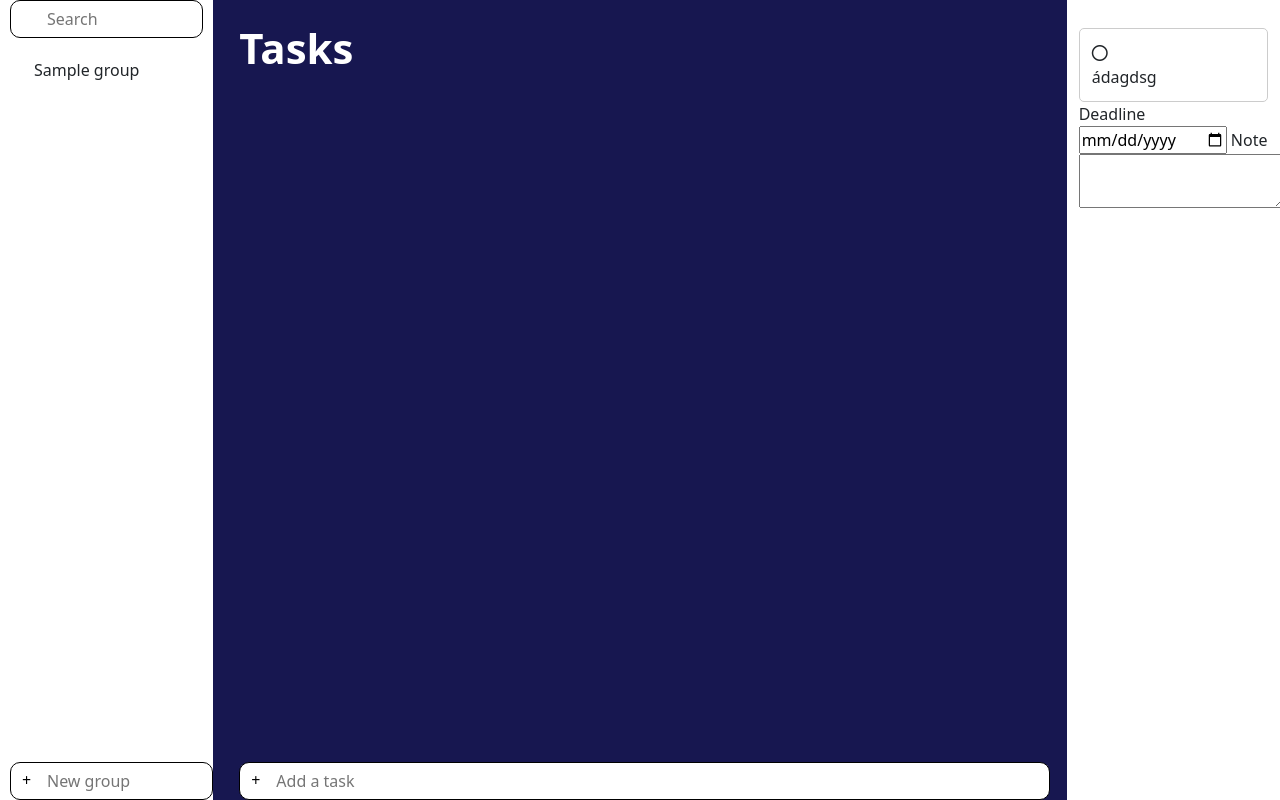
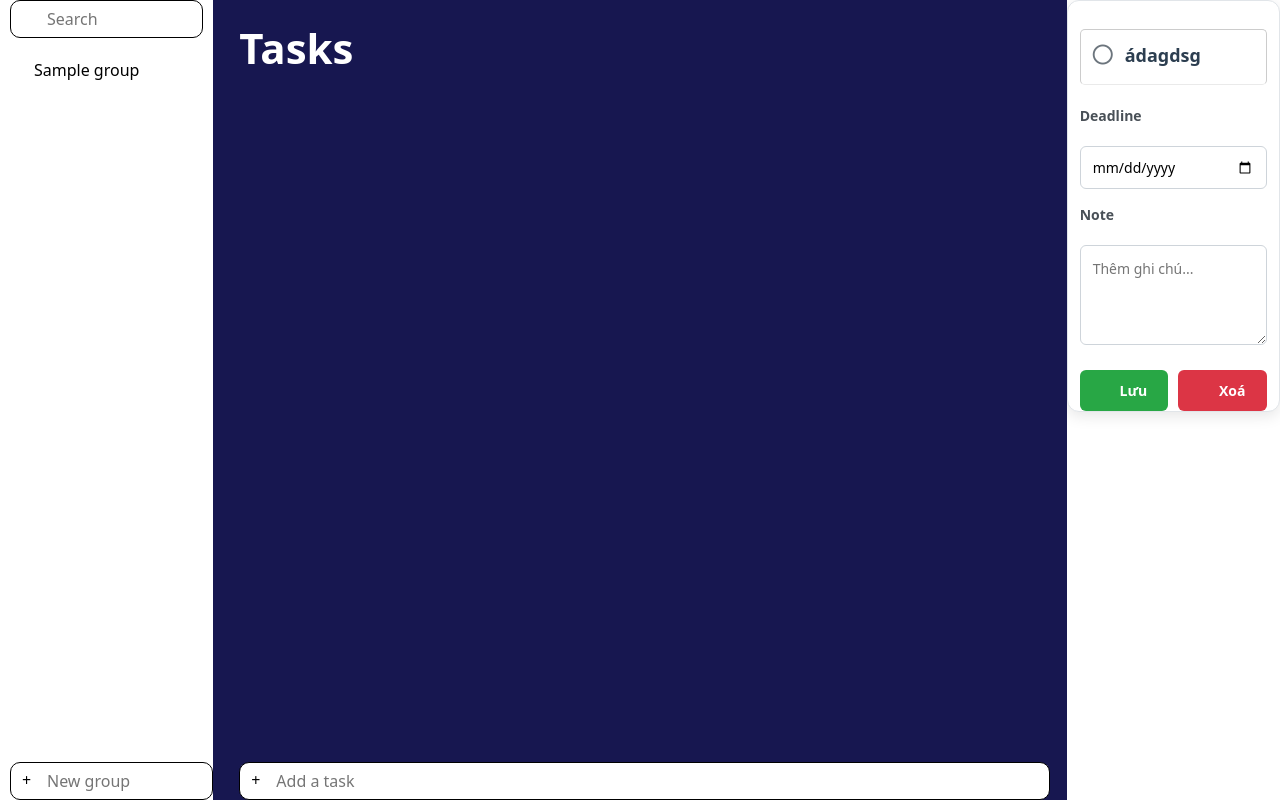
Before and after one commit to hoanhsang1/FocusFlow, a Django app: template learning_tools/all_app/to_do_list/templates/to_do_list/home.html in a window 1280 px wide. Run offline with Django 5.2, Linux system fonts and the light colour scheme; the template is opened without the code that fills it: most values are stand-ins (such as "Sample title", 1, 10 or a date in 2020); some libraries are stand-ins or nearby versions; some web fonts are replaced.

Commit message:
edit feature

```diff
--- a/learning_tools/all_app/to_do_list/static/to_do_list_css/home.css
+++ b/learning_tools/all_app/to_do_list/static/to_do_list_css/home.css
@@ -55,8 +55,28 @@
 
 .todolist_group-name {
     margin: 0;
-    padding: 8px 0 8px 24px;
-    position: relative
+    padding: 0;
+    position: relative;
+    border: none;
+    width: 100%;
+}
+
+.todolist_group-name input {
+    border: none;
+    width: 100%;
+    padding: 8px 24px;
+    background: transparent;
+}
+
+.todolist_group:hover .todolist_group-name input {
+    background-color: rgba(0, 0, 0, 0.1);
+    border-radius: 5px;
+    cursor: pointer;
+}
+
+.todolist_group-name input:hover {
+    background-color: rgba(0, 0, 0, 0.1);
+
 }
 
 .todolist_group-name:hover {
@@ -169,22 +189,135 @@
     padding: 20px 12px 0 12px;
 }
 
-.task_info .todolist_task {
-
+.task_info {
+    background: #fff;
+    border-radius: 12px;
+    padding: 20px 12px 0 12px;
+    box-shadow: 0 4px 15px rgba(0, 0, 0, 0.1);
+    border: 1px solid #e1e5e9;
 }
 
-.task_info {
-
+.task_info .todolist_task {
+    display: flex;
+    align-items: center;
+    margin-bottom: 20px;
+    padding-bottom: 15px;
+    border-bottom: 1px solid #eaeaea;
 }
 
-.task_info {
-
+.task_info .task_status {
+    margin-right: 12px;
+    cursor: pointer;
 }
 
-.task_info {
-
+.task_info .task_status i {
+    font-size: 20px;
+    color: #6c757d;
+    transition: color 0.3s ease;
 }
 
-.task_info input {
+.task_info .task_status:hover i {
+    color: #28a745;
+}
 
+.task_info .task_title {
+    font-size: 18px;
+    font-weight: 600;
+    color: #2c3e50;
 }
+
+.task_info form {
+    display: flex;
+    flex-direction: column;
+    gap: 15px;
+}
+
+.task_info label {
+    font-weight: 600;
+    color: #495057;
+    margin-bottom: 5px;
+    font-size: 14px;
+}
+
+.task_info input[type="date"] {
+    padding: 10px 12px;
+    border: 1px solid #ced4da;
+    border-radius: 6px;
+    font-size: 14px;
+    transition: border-color 0.3s ease, box-shadow 0.3s ease;
+}
+
+.task_info input[type="date"]:focus {
+    outline: none;
+    border-color: #4dabf7;
+    box-shadow: 0 0 0 3px rgba(77, 171, 247, 0.2);
+}
+
+.task_info textarea {
+    padding: 12px;
+    border: 1px solid #ced4da;
+    border-radius: 6px;
+    font-size: 14px;
+    min-height: 100px;
+    resize: vertical;
+    transition: border-color 0.3s ease, box-shadow 0.3s ease;
+    font-family: inherit;
+}
+
+.task_info textarea:focus {
+    outline: none;
+    border-color: #4dabf7;
+    box-shadow: 0 0 0 3px rgba(77, 171, 247, 0.2);
+}
+
+.task_info .form-buttons {
+    display: flex;
+    gap: 10px;
+    margin-top: 10px;
+}
+
+.task_info .btn {
+    flex: 1;
+    padding: 10px 15px;
+    border: none;
+    border-radius: 6px;
+    font-weight: 600;
+    font-size: 14px;
+    cursor: pointer;
+    transition: all 0.3s ease;
+    display: flex;
+    align-items: center;
+    justify-content: center;
+    gap: 8px;
+}
+
+.task_info .btn-save {
+    background-color: #28a745;
+    color: white;
+}
+
+.task_info .btn-save:hover {
+    background-color: #218838;
+    transform: translateY(-1px);
+    box-shadow: 0 4px 8px rgba(40, 167, 69, 0.3);
+}
+
+.task_info .btn-delete {
+    background-color: #dc3545;
+    color: white;
+}
+
+.task_info .btn-delete:hover {
+    background-color: #c82333;
+    transform: translateY(-1px);
+    box-shadow: 0 4px 8px rgba(220, 53, 69, 0.3);
+}
+
+.task_info .btn i {
+    font-size: 14px;
+}
+
+.taskInfo_title {
+    border: none;
+    margin-top: 8px;
+}
--- a/learning_tools/all_app/to_do_list/static/to_do_list_js/add_element.js
+++ b/learning_tools/all_app/to_do_list/static/to_do_list_js/add_element.js
@@ -19,7 +19,7 @@ function addGroup(event) {
         // Thêm group mới vào giao diện (dùng data trả về từ backend)
         const list = document.getElementById("group-list");
         list.innerHTML += `
-            <div class="todolist_group">
+            <div class="todolist_group" data-id="${data.id}>
                 <p class="todolist_group-name">${data.title}</p>
             </div>
         `;
@@ -29,6 +29,7 @@ function addGroup(event) {
     });
 }
 
+//adđ task
 function addTask(event) {
     event.preventDefault();
     const activeGroupId = document.getElementById('taskList').dataset.groupId;
@@ -48,7 +49,7 @@ function addTask(event) {
         const list = document.getElementById('taskList');
         list.innerHTML += `
             <div class="todolist_task">
-                    <div class="task_status" data-id=${data.task_id}>
+                    <div class="task_status" data-id=${data.id}>
                         <i class="fa-regular fa-circle"></i>
                     </div>
                     <div class="task_title">${data.title}</div>
@@ -66,55 +67,9 @@ function getCookie(name) {
         ?.split("=")[1];
 }
 
-// show task list when click group
-document.querySelectorAll(".todolist_group").forEach(item => {
-    item.addEventListener("click", function () {
-        let groupId = this.dataset.id;
-
-        // THÊM KIỂM TRA groupId:
-        if (groupId && groupId.trim() !== "") { // Đảm bảo groupId không rỗng hoặc chỉ khoảng trắng
-            document.getElementById('taskList').dataset.groupId = groupId;
-            // URL đã khớp với urls.py (có '/' cuối)
-            fetch(`/todolist/get_tasks/${groupId}/`)
-                .then(res => {
-                    if (!res.ok) { // Rất quan trọng: Xử lý lỗi HTTP status (ví dụ: 404, 500)
-                        return res.text().then(text => { // Lấy thông báo lỗi từ server nếu có
-                            throw new Error(`Server error: ${res.status} - ${text}`);
-                        });
-                    }
-                    return res.json(); // Chỉ parse JSON nếu phản hồi OK
-                })
-                .then(tasks => {
-                    let html = "";
-                    tasks.forEach(t => {
-                        const statusIcon = t.status === 'pending' ?
-                            '<i class="fa-regular fa-circle"></i>' :
-                            '<i class="fa-regular fa-circle-check"></i>';
-                        html += `
-                        <div class="todolist_task">
-                                <div class="task_status" data-id=${t.task_id}>
-                                    ${statusIcon}
-                                </div>
-                                <div class="task_title">${t.title}</div>
-                        </div>
-                        `;
-                    });
-                    document.getElementById("taskList").innerHTML = html;
-                })
-                .catch(err => {
-                    console.error('Lỗi khi tải tasks:', err);
-                    // Hiển thị thông báo lỗi thân thiện cho người dùng
-                    document.getElementById("taskList").innerHTML = `<li style="color: red;">Lỗi khi tải danh sách công việc: ${err.message || 'Không rõ lỗi'}</li>`;
-                });
-        } else {
-            console.warn("Không tìm thấy ID nhóm hợp lệ cho phần tử được click. Kiểm tra data-id trong HTML.");
-            document.getElementById("taskList").innerHTML = `<li style="color: red;">Vui lòng chọn một nhóm hợp lệ.</li>`;
-        }
-    });
-});
-
 // change status
-document.getElementById('taskList').addEventListener('click', function(event) {
+function changeStatus(classTask) {
+    document.getElementById(classTask).addEventListener('click', function(event) {
         const clickedElement = event.target.closest('.task_status');
 
         if (clickedElement) {
@@ -157,3 +112,230 @@ document.getElementById('taskList').addEventListener('click', function(event) {
             }
         }
     });
+}
+
+function updateClickEvent() {
+    document.querySelectorAll(".todolist_task").forEach(item => {
+        item.addEventListener("click", function () {
+            let taskID = this.dataset.id;
+            console.log("hello")
+            fetch(`/todolist/get_taskInfo/${taskID}/`)
+                .then(res => {
+                    if (!res.ok) { // Rất quan trọng: Xử lý lỗi HTTP status (ví dụ: 404, 500)
+                            return res.text().then(text => { // Lấy thông báo lỗi từ server nếu có
+                                throw new Error(`Server error: ${res.status} - ${text}`);
+                            });
+                        }
+                        return res.json(); // Chỉ parse JSON nếu phản hồi OK
+                })
+                .then (task => {
+                    let html = "";
+                    const statusIcon = task.status === 'pending' ?
+                                '<i class="fa-regular fa-circle"></i>' :
+                                '<i class="fa-regular fa-circle-check"></i>';
+                    html += `
+                    <form id="taskForm" onsubmit="return false;" method="post">
+                        <div class="todolist_task warp" id="taskInfo">
+                            <div class="task_status" data-id="${task.id}">
+                                ${statusIcon}
+                            </div>
+                            <input class="task_title taskInfo_title w-100" type="text" name="title" value="${task.title}">
+                        </div>
+                            <label for="date-picker">Deadline</label>
+                            <input name="deadline" type="date" id="date-picker" data-id="task_deadline" value="${task.deadline}">
+
+                            <label for="task-note">Note</label>
+                            <textarea name="task_note" id="task-note" placeholder="Thêm ghi chú...">${task.description}</textarea>
+
+                            <div class="form-buttons">
+                                <button type="submit" class="btn btn-save" onclick="edit_taskInfo(this.closest('form'), '${task.id}')" data-id="${task.task_id}">
+                                    <i class="fa-solid fa-floppy-disk"></i>
+                                    Lưu
+                                </button>
+                                <button type="button" onclick="soft_delete_task('${task.id}')" class="btn btn-delete" data-id="${task.task_id}">
+                                    <i class="fa-solid fa-trash"></i>
+                                    Xoá
+                                </button>
+                            </div>
+                    </form>
+                    `;
+                    const taskInfoContainer = document.querySelector('.task_info');
+                    taskInfoContainer.innerHTML = html;
+                    changeStatus("taskInfo")
+                })
+        })
+    })
+}
+
+// HÀM RELOAD CHỈ 1 TASK
+function reloadSingleTask(taskID) {
+    // Gọi API lấy thông tin task mới
+    fetch(`/todolist/get_taskInfo/${taskID}/`)
+        .then(response => response.json())
+        .then(updatedTask => {
+            // Tìm task element cần update
+            const taskElement = document.querySelector(`.todolist_task[data-id="${taskID}"]`);
+
+            if (taskElement) {
+                // Cập nhật tiêu đề
+                const titleElement = taskElement.querySelector('.task_title');
+                if (titleElement) {
+                    titleElement.textContent = updatedTask.title;
+                }
+                console.log('Đã cập nhật task:', taskID);
+            }
+        })
+}
+
+function removeTaskFromUI(taskID) {
+    // Tìm và xóa task element
+    const taskElement = document.querySelector(`.todolist_task[data-id="${taskID}"]`);
+    if (taskElement) {
+        taskElement.remove();
+    }
+
+    // Hoặc reload toàn bộ task list
+    // reloadTaskList();
+}
+
+// show task list when click group
+function clickGroup () {
+    document.querySelectorAll(".todolist_group").forEach(item => {
+        item.addEventListener("click", function () {
+            let groupId = this.dataset.id;
+
+            // THÊM KIỂM TRA groupId:
+            if (groupId && groupId.trim() !== "") { // Đảm bảo groupId không rỗng hoặc chỉ khoảng trắng
+                document.getElementById('taskList').dataset.groupId = groupId;
+                // URL đã khớp với urls.py (có '/' cuối)
+                fetch(`/todolist/get_tasks/${groupId}/`)
+                    .then(res => {
+                        if (!res.ok) { // Rất quan trọng: Xử lý lỗi HTTP status (ví dụ: 404, 500)
+                            return res.text().then(text => { // Lấy thông báo lỗi từ server nếu có
+                                throw new Error(`Server error: ${res.status} - ${text}`);
+                            });
+                        }
+                        return res.json(); // Chỉ parse JSON nếu phản hồi OK
+                    })
+                    .then(tasks => {
+                        let html = "";
+                        tasks.forEach(t => {
+                            const statusIcon = t.status === 'pending' ?
+                                '<i class="fa-regular fa-circle"></i>' :
+                                '<i class="fa-regular fa-circle-check"></i>';
+                            html += `
+                            <div class="todolist_task" data-id="${t.task_id}">
+                                    <div class="task_status" data-id="${t.task_id}">
+                                        ${statusIcon}
+                                    </div>
+                                    <div class="task_title">${t.title}</div>
+                            </div>
+                            `;
+                        });
+                        document.getElementById("taskList").innerHTML = html;
+                        updateClickEvent()
+                    })
+                    .catch(err => {
+                        console.error('Lỗi khi tải tasks:', err);
+                        // Hiển thị thông báo lỗi thân thiện cho người dùng
+                        document.getElementById("taskList").innerHTML = `<li style="color: red;">Lỗi khi tải danh sách công việc: ${err.message || 'Không rõ lỗi'}</li>`;
+                    });
+            } else {
+                console.warn("Không tìm thấy ID nhóm hợp lệ cho phần tử được click. Kiểm tra data-id trong HTML.");
+                document.getElementById("taskList").innerHTML = `<li style="color: red;">Vui lòng chọn một nhóm hợp lệ.</li>`;
+            }
+        });
+    });
+}
+
+clickGroup()
+changeStatus("taskList");
+
+
+function edit_taskInfo(formElement, taskID) {
+    const csrfToken = getCookie("csrftoken");
+
+    const formData = new FormData(formElement);
+    formData.append('csrfmiddlewaretoken', csrfToken);
+
+    // Hiển thị loading
+    const saveButton = formElement.querySelector('.btn-save');
+    const originalText = saveButton.innerHTML;
+    saveButton.innerHTML = '<i class="fa-solid fa-spinner fa-spin"></i> Đang lưu...';
+    saveButton.disabled = true;
+
+    // Gửi POST request
+    fetch(`/todolist/get_taskInfo/edit_taskInfo/${taskID}/`, {
+        method: 'POST',
+        headers: {
+            'X-CSRFToken': csrfToken
+        },
+        body: formData
+    })
+    .then(response => {
+        console.log('Response status:', response.status);
+        console.log('Response headers:', response.headers);
+        return response.json();
+    })
+    .then(data => {
+        console.log('Response data:', data);
+        if (data.success) {
+            alert('Lưu thành công!');
+            document.querySelector('.task_info').innerHTML = '';
+            reloadSingleTask(taskID);
+        } else {
+            alert('Lỗi: ' + (data.error || 'Không thể lưu'));
+        }
+    })
+    .catch(error => {
+        console.error('Error:', error);
+        alert('Lỗi khi lưu dữ liệu');
+    })
+    .finally(() => {
+        saveButton.innerHTML = originalText;
+        saveButton.disabled = false;
+    });
+}
+
+
+function soft_delete_task(taskID) {
+    // 1. Lấy CSRF token từ cookie để bảo mật
+    const csrfToken = getCookie("csrftoken");
+
+    // 2. Tạo đối tượng FormData để đóng gói dữ liệu gửi lên server
+    const formData = new FormData();
+
+    // 3. Thêm CSRF token vào form data để Django xác thực
+    formData.append('csrfmiddlewaretoken', csrfToken);
+
+    fetch(`/todolist/get_taskInfo/soft_delete_task/${taskID}/`, {
+        method: 'POST',
+        headers: {
+            'X-CSRFToken': csrfToken
+        },
+        body: formData
+    })
+    // 5. XỬ LÝ KHI NHẬN ĐƯỢC RESPONSE TỪ SERVER
+    .then(response => response.json())
+    // ↑ DÒNG QUAN TRỌNG:
+    // - `response` là object chứa toàn bộ HTTP response
+    // - `response.json()` ĐỌC và CHUYỂN ĐỔI nội dung response từ JSON string → JavaScript object
+    // - RETURN kết quả để chuyển sang bước tiếp theo
+
+    // 6. NHẬN DỮ LIỆU ĐÃ ĐƯỢC XỬ LÝ
+    .then(data => {  // data chứa kết quả từ server
+        // ↑ BÂY GIỜ `data` là JavaScript object đã được parse
+        // Ví dụ: {success: true, message: "Xóa thành công"}
+        if (data.success) {
+            alert('Xoá thành công!');
+            document.querySelector('.task_info').innerHTML = '';
+            removeTaskFromUI(taskID);
+        } else {
+            alert('Lỗi: ' + (data.error || 'Không thể xoá'));
+        }
+    })
+    .catch(error => {
+        console.error('Error:', error);
+        alert('Lỗi khi xoá dữ liệu');
+    });
+}
--- a/learning_tools/all_app/to_do_list/templates/to_do_list/home.html
+++ b/learning_tools/all_app/to_do_list/templates/to_do_list/home.html
@@ -25,7 +25,12 @@
             <div class="todolist_all-group" id="group-list">
                 {% for group in groups %}
                     <div class="todolist_group" data-id="{{group.group_id}}">
-                        <p class="todolist_group-name">{{group.title}}</p>
+                        <div class="todolist_group-name">
+                            <form action="" method="post">
+
+                                <input type="text" name="" id="" value="{{group.title}}">
+                            </form>
+                        </div>
                     </div>
                 {% endfor %}
             </div>
@@ -54,20 +59,32 @@
                 </form>
             </div>
         </div>
-        <div class="gird_col-2">
+         <div class="gird_col-2">
             <div class="task_info">
                 <div class="todolist_task">
-                    <div class="task_status" data-id=abc>
+                    <div class="task_status" data-id="abc">
                         <i class="fa-regular fa-circle"></i>
                     </div>
                     <div class="task_title w-100">ádagdsg</div>
                 </div>
                 <form action="" method="post">
                     {% csrf_token %}
-                    <label for="">Deadline</label>
+                    <label for="date-picker">Deadline</label>
                     <input type="date" id="date-picker" data-id="task_deadline">
-                    <label for="">Note</label>
-                    <textarea name="task_note" id=""></textarea>
+
+                    <label for="task-note">Note</label>
+                    <textarea name="task_note" id="task-note" placeholder="Thêm ghi chú..."></textarea>
+
+                    <div class="form-buttons">
+                        <button type="submit" class="btn btn-save">
+                            <i class="fa-solid fa-floppy-disk"></i>
+                            Lưu
+                        </button>
+                        <button type="button" class="btn btn-delete">
+                            <i class="fa-solid fa-trash"></i>
+                            Xoá
+                        </button>
+                    </div>
                 </form>
             </div>
         </div>
--- a/learning_tools/all_app/to_do_list/to_do_list_urls.py
+++ b/learning_tools/all_app/to_do_list/to_do_list_urls.py
@@ -7,6 +7,9 @@ urlpatterns = [
     path('home/',views.get_home, name='home'),
     path('add_group/', views.add_group, name='add_group'),
     path('get_tasks/<str:group_id>/', views.get_tasks, name='get_tasks'),
+    path('get_taskInfo/<str:taskID>/', views.get_taskInfo, name='get_taskinfo'),
+    path('get_taskInfo/edit_taskInfo/<str:taskID>/', views.edit_taskInfo, name='edit_taskInfo'),
+    path('get_taskInfo/soft_delete_task/<str:taskID>/', views.soft_delete_task, name='soft_delete_task'),
     path('add_task/<str:group_id>/', views.add_task, name='add_task'),
     path('change_status/<str:task_id>/', views.change_status, name='change_status'),
 ]
--- a/learning_tools/static/css/base.css
+++ b/learning_tools/static/css/base.css
@@ -18,6 +18,10 @@
 	display: flex;
 	justify-content:right;
 
+}
+
+.warp {
+	flex-wrap: wrap !important;
 }
 
 .t-r {
```
Also changed, not shown: learning_tools/all_app/to_do_list/to_do_list_views.py (+78 -12 lines). Lines whose indentation alone changed are shown as unchanged.
